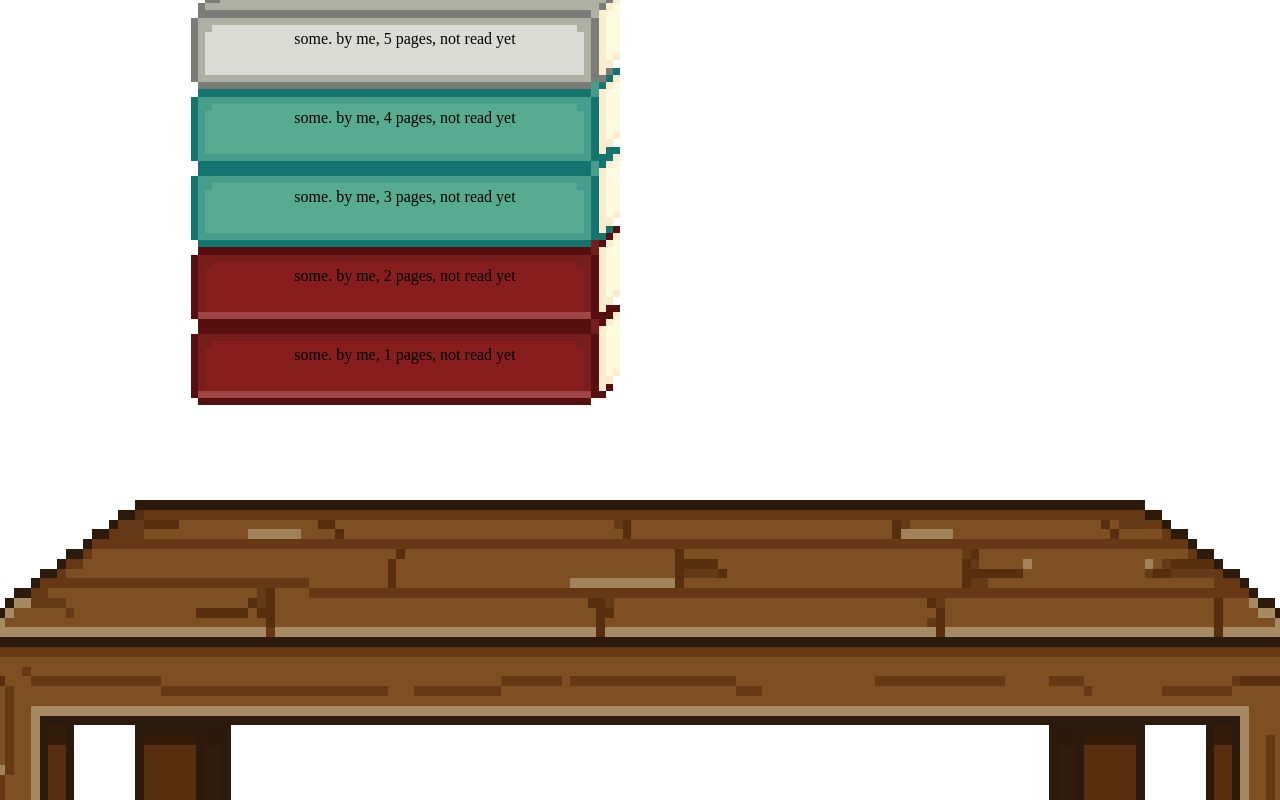
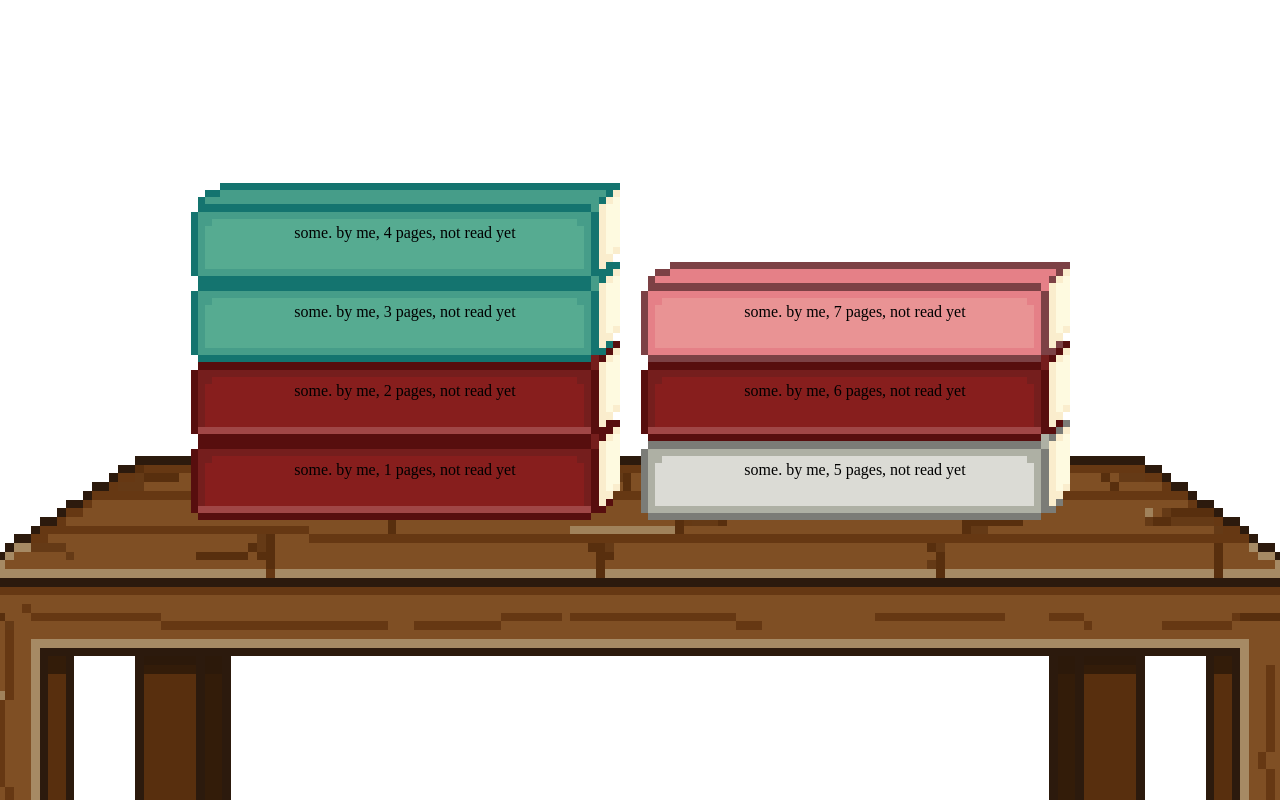
Before and after one commit to abeercode/Library, a plain HTML site: page index.html in a window 1280 px wide. Drawn offline with Linux system fonts and the light colour scheme.

Commit message:
add books to and position the table

```diff
--- a/code.js
+++ b/code.js
@@ -1,6 +1,6 @@
 let myLibrary = [];
 const books = document.querySelector(".books");
-const colors=["red.png", "yellow.png", "darkblue.png", "pink.png","green.png","lightblue.png"]
+const colors = ["red.png", "yellow.png", "darkblue.png", "pink.png", "green.png", "lightblue.png"]
 
 
 function Book(title, author, pages, read, id) {
@@ -28,7 +28,7 @@ function addBookToLibrary(title, author, pages, read) {
 }
 
 function displayBooks() {
-    let z= 1;
+    let z = 1;
     myLibrary.forEach(book => {
         let abook = document.createElement("div")
         abook.textContent = book.info();
@@ -37,18 +37,30 @@ function displayBooks() {
         let strPath="./images/librarypng/"
         abook.style.backgroundImage= 'url("'+ strPath + randomBg + '")';
         abook.style.zIndex=z++;
-        books.insertBefore(abook, books.firstChild)
-        // books.appendChild(abook);
+        books.appendChild(abook);
     });
 
+    // for (let i = myLibrary.length - 1; i >= 0; i--) {
+    //     let abook = document.createElement("div");
+    //     abook.textContent = myLibrary[i].info();
+    //     abook.classList.add("abook");
+
+    //     let randomBg = colors[Math.floor(Math.random() * colors.length)];
+    //     let strPath = "./images/librarypng/";
+    //     abook.style.backgroundImage = 'url("' + strPath + randomBg + '")';
+
+    //     abook.style.zIndex = z++;
+    //     books.appendChild(abook); // or insertBefore if you want reverse order
+    // }
+    // books.appendChild(abook);
 }
 
 addBookToLibrary("some", "me", 1, false)
-addBookToLibrary("some", "me", 2, false)
+ addBookToLibrary("some", "me", 2, false)
 addBookToLibrary("some", "me", 3, false)
 addBookToLibrary("some", "me", 4, false)
 addBookToLibrary("some", "me", 5, false)
-// addBookToLibrary("some", "me", 5, false)
-// addBookToLibrary("some", "me", 5, false)
+ addBookToLibrary("some", "me", 6, false)
+addBookToLibrary("some", "me", 7, false)
 console.log(myLibrary)
 displayBooks();
--- a/index.html
+++ b/index.html
@@ -12,13 +12,11 @@
 <body>
     <main>
         <div class="container">
-            <img class="table" src="./images/librarypng/table.png">
 
             <div class="books">
-                <!-- <div class="abook"></div> -->
-            <!-- </div> -->
+
+            </div>
             <dialog></dialog>
-        </div>
     </main>
 
 </body>
--- a/style.css
+++ b/style.css
@@ -18,14 +18,27 @@ main {
     position: relative;
 }
 
-.table {
+.container {
+    background-image: url("./images/librarypng/table.png");
+    background-size: contain;
+    background-repeat: no-repeat;
+    image-rendering: pixelated;
+    background-position: bottom center;
+    height: 500px;
+    width: 1340px;
+    position: fixed;
+    bottom: -100px;
+    background-color: transparent;
+}
+
+/* .table {
     image-rendering: pixelated;
     background-color: transparent;
     max-width: 1340px;
     min-height: 500px;
     position: fixed;
     bottom: -200px;
-}
+} */
 
 .abook {
     display: flex;
@@ -48,11 +61,13 @@ main {
 
 .books {
     position: absolute;
-    top: 10px;
+    top: -230px;
     display: flex;
-    height: 400px;
+    height: 350px;
     flex-wrap: wrap;
     width: 900px;
-    flex-direction: column;
+    flex-direction: column-reverse;
+
+
 
 }
```
